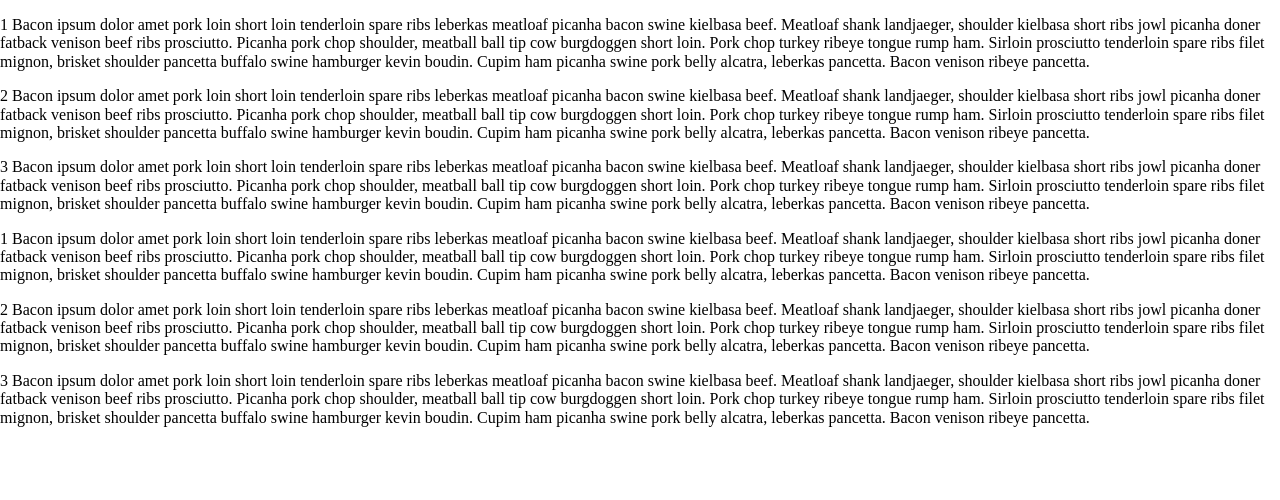
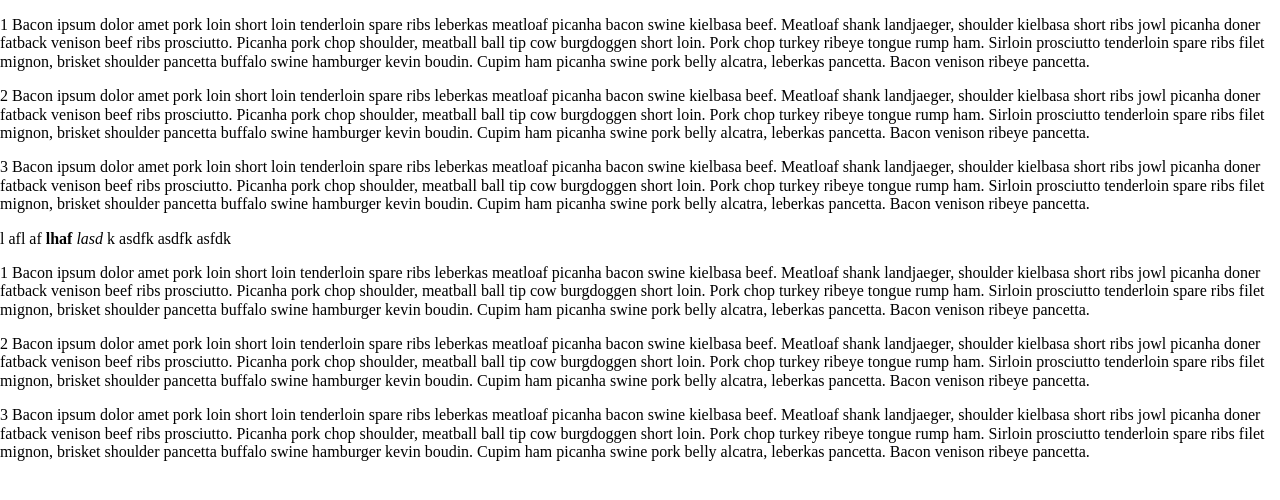
Before and after one commit to QuintonJason/8-29-2023, a plain HTML site: page index.html in a window 1280 px wide. Drawn offline with Linux system fonts and the light colour scheme.

Commit message:
Added nested tag
Show an example nesting a <strong> within a <p>

```diff
--- a/index.html
+++ b/index.html
@@ -29,8 +29,10 @@
   <p>2 Bacon ipsum dolor amet pork loin short loin tenderloin spare ribs leberkas meatloaf picanha bacon swine kielbasa beef. Meatloaf shank landjaeger, shoulder kielbasa short ribs jowl picanha doner fatback venison beef ribs prosciutto. Picanha pork chop shoulder, meatball ball tip cow burgdoggen short loin. Pork chop turkey ribeye tongue rump ham. Sirloin prosciutto tenderloin spare ribs filet mignon, brisket shoulder pancetta buffalo swine hamburger kevin boudin. Cupim ham picanha swine pork belly alcatra, leberkas pancetta. Bacon venison ribeye pancetta.</p>
   <p>3 Bacon ipsum dolor amet pork loin short loin tenderloin spare ribs leberkas meatloaf picanha bacon swine kielbasa beef. Meatloaf shank landjaeger, shoulder kielbasa short ribs jowl picanha doner fatback venison beef ribs prosciutto. Picanha pork chop shoulder, meatball ball tip cow burgdoggen short loin. Pork chop turkey ribeye tongue rump ham. Sirloin prosciutto tenderloin spare ribs filet mignon, brisket shoulder pancetta buffalo swine hamburger kevin boudin. Cupim ham picanha swine pork belly alcatra, leberkas pancetta. Bacon venison ribeye pancetta.</p>
 
+  <p>l afl af <strong>lhaf </strong> <em>lasd</em> k asdfk asdfk asfdk </p>
   <p>1 Bacon ipsum dolor amet pork loin short loin tenderloin spare ribs leberkas meatloaf picanha bacon swine kielbasa beef. Meatloaf shank landjaeger, shoulder kielbasa short ribs jowl picanha doner fatback venison beef ribs prosciutto. Picanha pork chop shoulder, meatball ball tip cow burgdoggen short loin. Pork chop turkey ribeye tongue rump ham. Sirloin prosciutto tenderloin spare ribs filet mignon, brisket shoulder pancetta buffalo swine hamburger kevin boudin. Cupim ham picanha swine pork belly alcatra, leberkas pancetta. Bacon venison ribeye pancetta.</p>
   <p>2 Bacon ipsum dolor amet pork loin short loin tenderloin spare ribs leberkas meatloaf picanha bacon swine kielbasa beef. Meatloaf shank landjaeger, shoulder kielbasa short ribs jowl picanha doner fatback venison beef ribs prosciutto. Picanha pork chop shoulder, meatball ball tip cow burgdoggen short loin. Pork chop turkey ribeye tongue rump ham. Sirloin prosciutto tenderloin spare ribs filet mignon, brisket shoulder pancetta buffalo swine hamburger kevin boudin. Cupim ham picanha swine pork belly alcatra, leberkas pancetta. Bacon venison ribeye pancetta.</p>
+
   <p>3 Bacon ipsum dolor amet pork loin short loin tenderloin spare ribs leberkas meatloaf picanha bacon swine kielbasa beef. Meatloaf shank landjaeger, shoulder kielbasa short ribs jowl picanha doner fatback venison beef ribs prosciutto. Picanha pork chop shoulder, meatball ball tip cow burgdoggen short loin. Pork chop turkey ribeye tongue rump ham. Sirloin prosciutto tenderloin spare ribs filet mignon, brisket shoulder pancetta buffalo swine hamburger kevin boudin. Cupim ham picanha swine pork belly alcatra, leberkas pancetta. Bacon venison ribeye pancetta.</p>
   <script src="js/main.js"></script>
 </body>
```
